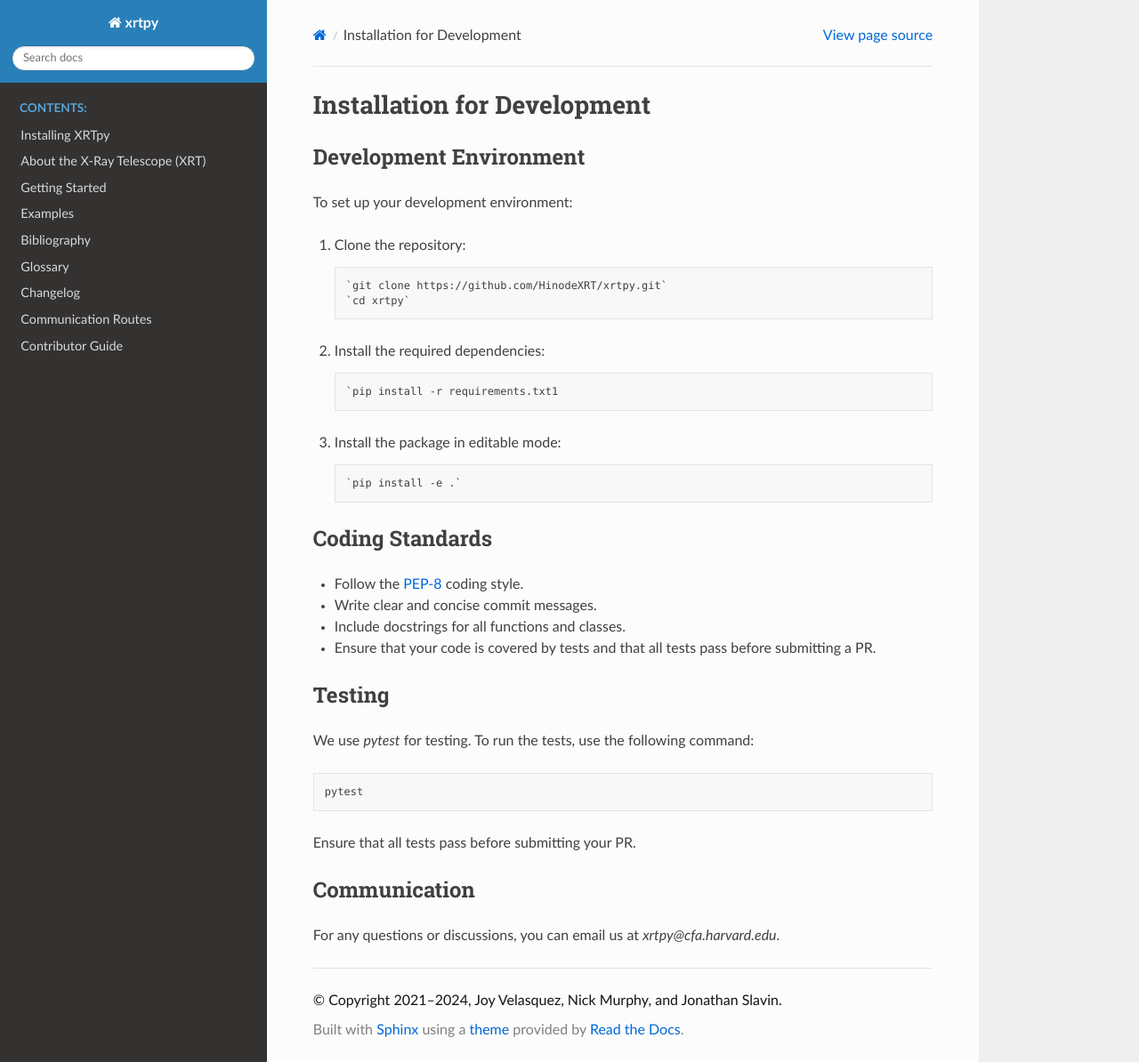
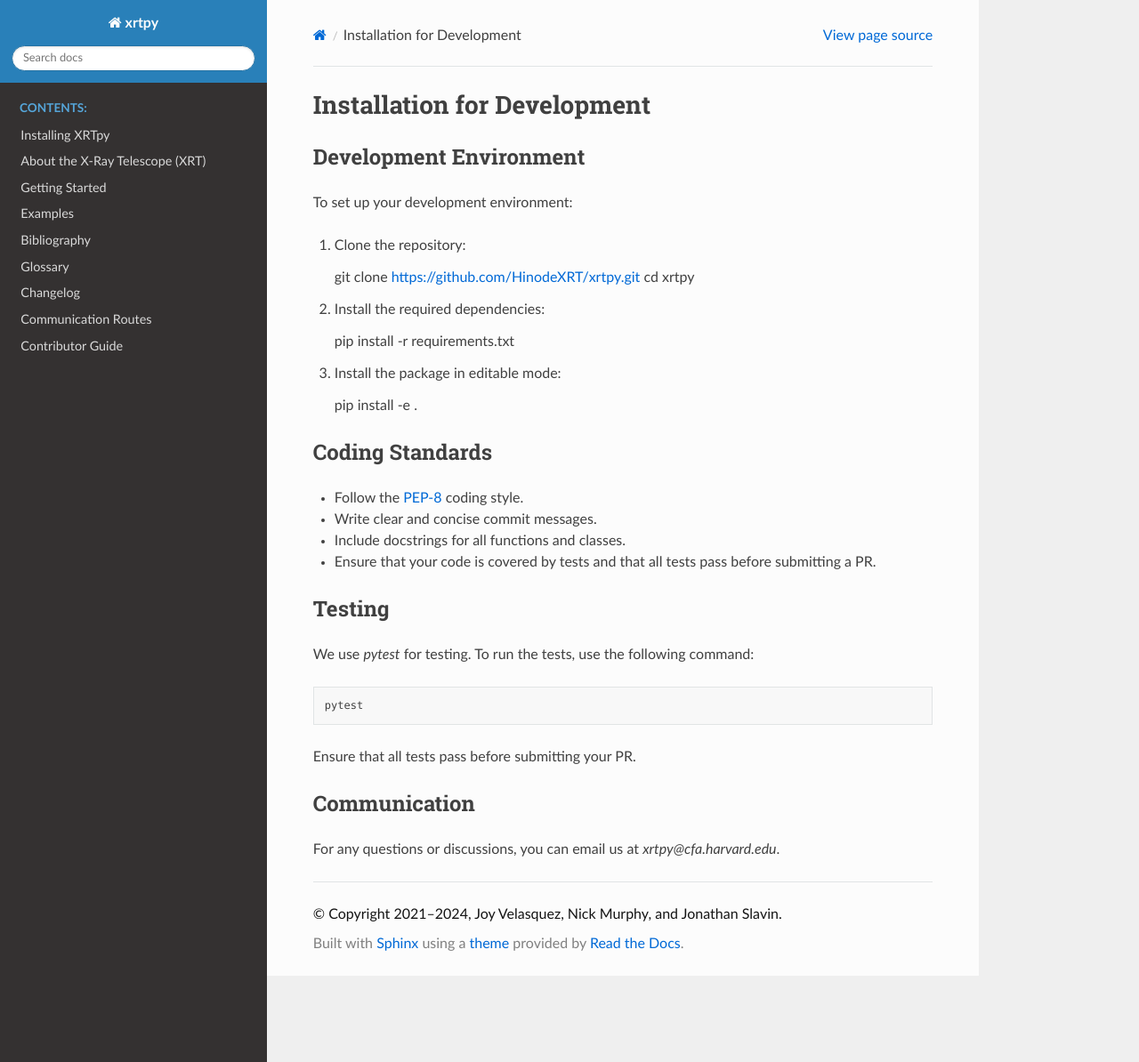
Before and after one commit to HinodeXRT/xrtpy, a Sphinx documentation site: the page built from docs/contributing/installation_or_development.rst, in a window 1280 px wide and 1194 px high. Shown: the whole window at 89% size. Built offline with Sphinx 7.4.7 and the Read the Docs theme 2.0.0, drawn with Linux system fonts in a browser that asks for light colours; pages that are not in the unit, such as notebooks, are missing from menus.

Commit message:
Updating formating

```diff
--- a/docs/contributing/index.rst
+++ b/docs/contributing/index.rst
@@ -6,6 +6,7 @@
 
 .. toctree::
    :maxdepth: 3
+
    contributing
    installation_for_development
    release_guide
--- a/docs/contributing/installation_or_development.rst
+++ b/docs/contributing/installation_or_development.rst
@@ -3,7 +3,6 @@
 ****************************
 Installation for Development
 ****************************
-
 
 Development Environment
 ========================
@@ -11,16 +10,16 @@
 
 1. Clone the repository::
 
-   `git clone https://github.com/HinodeXRT/xrtpy.git`
-   `cd xrtpy`
+   git clone https://github.com/HinodeXRT/xrtpy.git
+   cd xrtpy
 
 2. Install the required dependencies::
 
-   `pip install -r requirements.txt1
+   pip install -r requirements.txt
 
 3. Install the package in editable mode::
 
-   `pip install -e .`
+   pip install -e .
 
 Coding Standards
 ================
@@ -28,7 +27,6 @@
 - Write clear and concise commit messages.
 - Include docstrings for all functions and classes.
 - Ensure that your code is covered by tests and that all tests pass before submitting a PR.
-
 
 Testing
 =======
@@ -42,5 +40,4 @@
 =============
 For any questions or discussions, you can email us at `xrtpy@cfa.harvard.edu`.
 
-
 .. _PEP-8: https://peps.python.org/pep-0008/
```
Also changed, not shown: docs/contributing/contributing.rst (+2 -6 lines).
